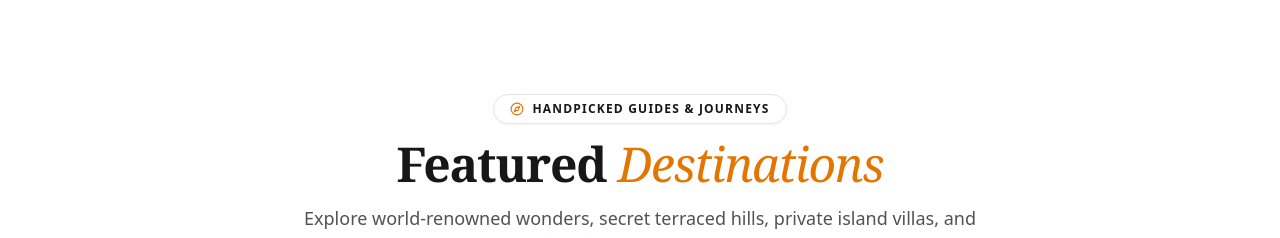
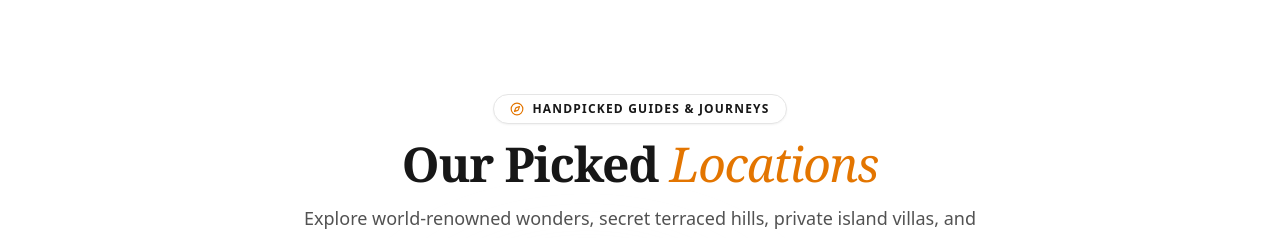
Before and after one commit to ThinkYuvraj/MyKindofTravel, a React (Vite) app: page / in a window 1280 px wide. Shown: the part 1800-2038 px from the top of the page. Built offline with nearby package versions, Linux system fonts and the light colour scheme; no server answers; a web font is replaced by a local one.

Commit message:
feat: change destinations section heading to Our Picked Locations

```diff
--- a/src/admin/SectionsManager.tsx
+++ b/src/admin/SectionsManager.tsx
@@ -87,10 +87,10 @@ const BUILT_IN_SECTIONS: Record<string, BuiltInSectionConfig> = {
     tabLabel: 'Edit Hero & Banner Media',
   },
   destinations: {
-    label: 'Featured Destinations',
+    label: 'Our Picked Locations',
     desc: 'Handpicked destination cards with flight corridors, pricing & guides',
     defaultBadge: 'Handpicked Guides & Journeys',
-    defaultTitle: 'Featured Destinations',
+    defaultTitle: 'Our Picked Locations',
     defaultSubtitle: 'Explore world-renowned wonders, secret terraced hills, private island villas, and bucket-list cultural expeditions.',
     dedicatedTab: 'destinations',
     tabLabel: 'Manage All Destinations',
--- a/src/components/DestinationsSection.tsx
+++ b/src/components/DestinationsSection.tsx
@@ -154,7 +154,7 @@ export const DestinationsSection: React.FC<DestinationsSectionProps> = ({
             </h2>
           ) : (
             <h2 className="font-serif text-3xl sm:text-4xl lg:text-5xl font-extrabold tracking-tight text-neutral-900 dark:text-white">
-              Featured <span className="italic font-serif text-[#E37500] font-normal">Destinations</span>
+              Our Picked <span className="italic font-serif text-[#E37500] font-normal">Locations</span>
             </h2>
           )}
 
```
